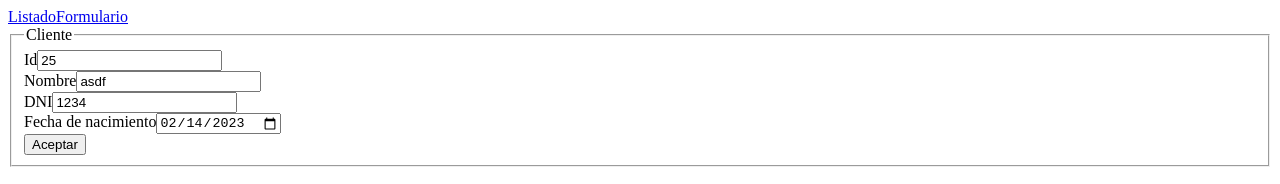
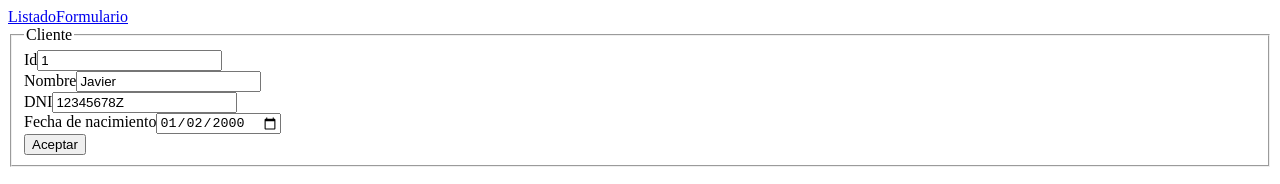
Before and after one commit to javierlete/clientes-2023-02, an Angular app: page /formulario/1 in a window 1280 px wide. Shown: the top 184 px of the page. Built offline with nearby package versions, Linux system fonts and the light colour scheme.

Commit message:
Visualización del cliente concreto en editar

```diff
--- a/src/app/formulario/formulario.component.ts
+++ b/src/app/formulario/formulario.component.ts
@@ -1,13 +1,22 @@
-import { Component } from '@angular/core';
+import { Component, OnInit } from '@angular/core';
+import { ActivatedRoute } from '@angular/router';
 import { Cliente } from '../cliente';
+import { CLIENTES } from '../mock-clientes';
 
 @Component({
   selector: 'app-formulario',
   templateUrl: './formulario.component.html',
   styleUrls: ['./formulario.component.css']
 })
-export class FormularioComponent {
-  cliente: Cliente = { id: 25, nombre: 'asdf', dni: '1234', fechaNacimiento: new Date() };
+export class FormularioComponent implements OnInit {
+  cliente: Cliente = { id: 0, nombre: '', dni: '', fechaNacimiento: new Date() };
+
+  constructor(private route: ActivatedRoute) {}
+
+  ngOnInit(): void {
+    const id: number = Number(this.route.snapshot.paramMap.get('id'));
+    this.cliente = CLIENTES.find(cliente => cliente.id === id)!;
+  }
 
   aceptar() {
     console.log(this.cliente);
```
